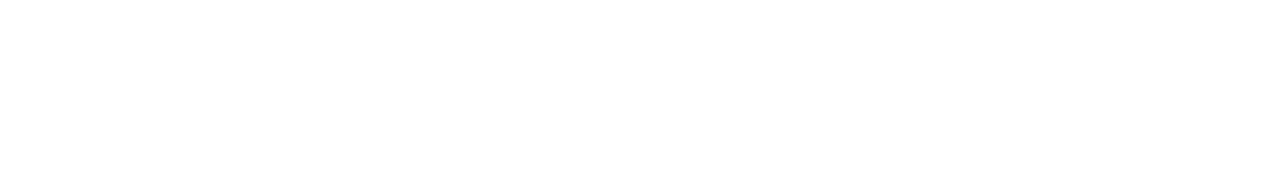
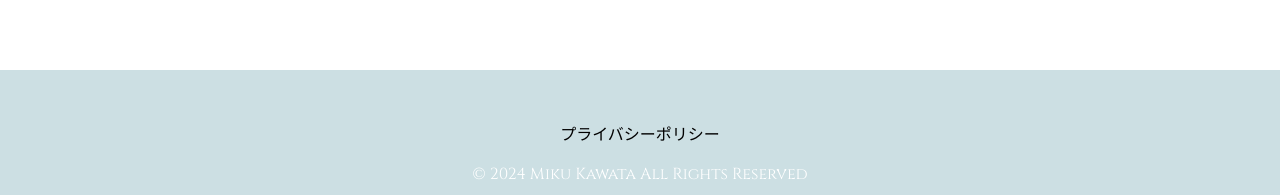
Before and after one commit to mikuweb/skincare-diagnose-app, a Next.js app: page / in a window 1280 px wide. Shown: the part 1141-1336 px from the top of the page. Before the commit the page ends 1211 px from the top, so only its background shows below. Built offline with nearby package versions, Linux system fonts and the light colour scheme.

Commit message:
feat(component): Footerを作成

```diff
--- a/src/app/page.tsx
+++ b/src/app/page.tsx
@@ -1,4 +1,5 @@
 import Contents from "@/components/Contents";
+import Footer from "@/components/Footer";
 import KeyVisual from "@/components/KeyVisual";
 
 export default function Home() {
@@ -6,6 +7,7 @@
     <div className="max-w-screen-2xl mx-auto">
       <KeyVisual />
       <Contents />
+      <Footer />
     </div>
   );
 }
--- /dev/null
+++ b/src/components/Footer/index.tsx
@@ -0,0 +1,15 @@
+import Link from "next/link";
+import React from "react";
+
+const Footer = () => {
+  return (
+    <footer className="relative h-32 bg-leaf-100 p-3 flex justify-center items-center">
+      <Link href={"/policy"}>プライバシーポリシー</Link>
+      <p className="absolute right-0 left-0 h-fit bottom-3 text-white font-english text-center ">
+        &copy; 2024 Miku Kawata All Rights Reserved
+      </p>
+    </footer>
+  );
+};
+
+export default Footer;
```
